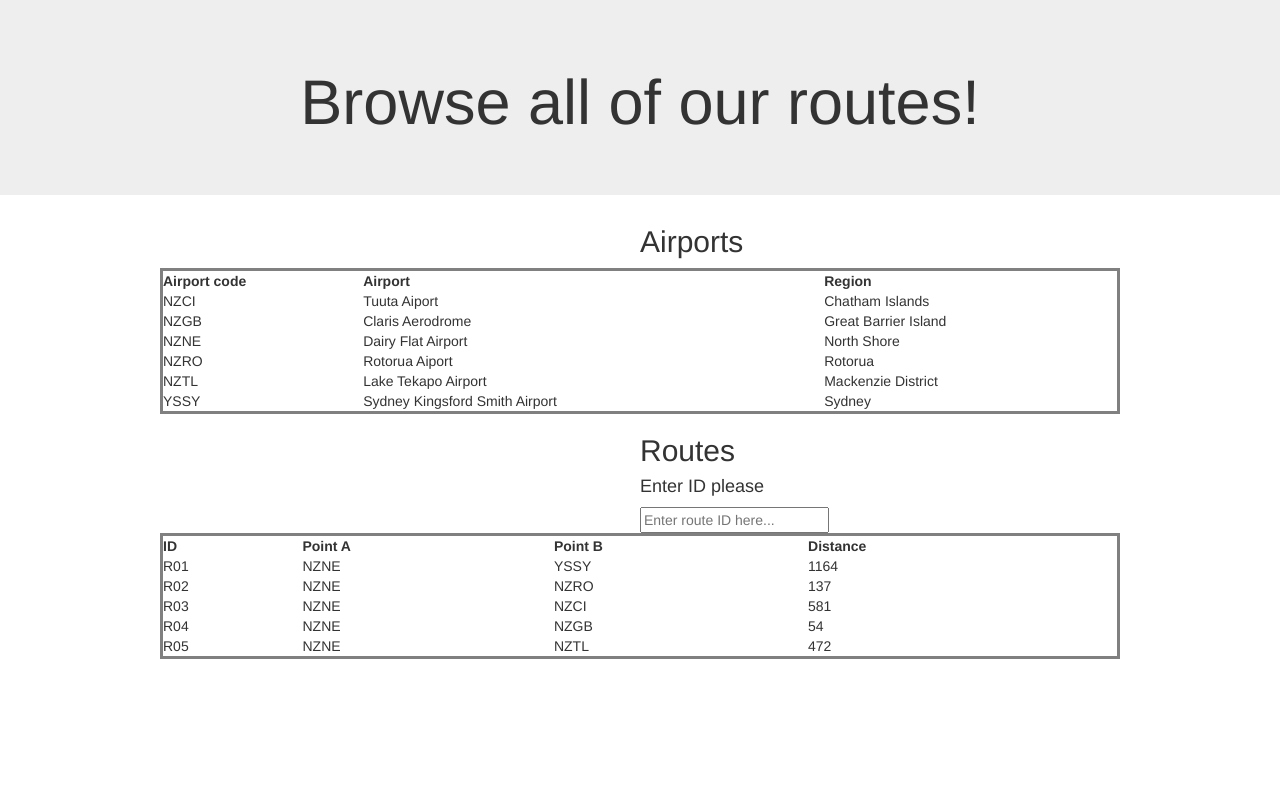
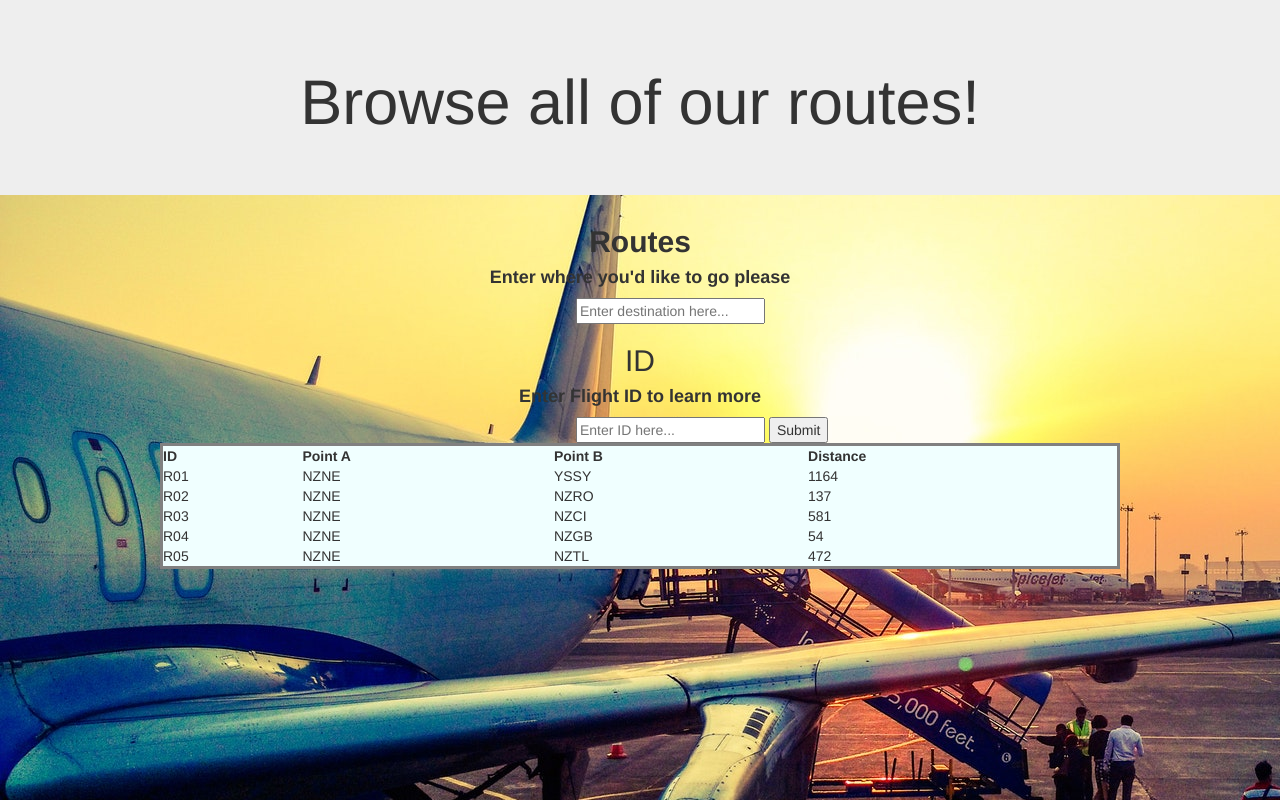
Before and after one commit to SarbjotS/Airplane, a PHP site: page /Browse.php in a window 1280 px wide. Run offline with PHP 8.4, Linux system fonts and the light colour scheme; data comes from the database, SQL or seed files in the repository.

Commit message:
Browse Nearly working
Changed CSS, filter by destination now. Need to add info for when user types in ID

```diff
--- a/Browse.php
+++ b/Browse.php
@@ -6,14 +6,9 @@ $connect = mysqli_connect($hostname, $username, $password, "airline");
 $query = "SELECT * FROM destinations";
 $AirportInformation = "";
 $route = "";
+$x = 0;
+$TestArray = 0;
 
-$temp = $temp1 = mysqli_query($connect, $query);
-
-
-while($tb1 = mysqli_fetch_array($temp1))
-{
-    $AirportInformation = $AirportInformation."<tr><td>$tb1[0]</td><td>$tb1[1]</td><td>$tb1[2]</td></tr>";
-}
 $query = "SELECT * FROM routes";
 $temp = $temp1 = mysqli_query($connect, $query);
 
@@ -35,58 +30,44 @@ $temp -> close();
     <script src="https://ajax.googleapis.com/ajax/libs/jquery/3.5.1/jquery.min.js"></script>
     <script src="https://maxcdn.bootstrapcdn.com/bootstrap/3.4.1/js/bootstrap.min.js"></script>
     <link rel="stylesheet" href="StyleSheet.css">
+    <script src="SearchFunction.js" ></script>
+    <script src="BrowseInformation.js" ></script>
+
     <title>Browse!</title>
 </head>
-<body>
+<body id="BrowseImage">
 <div class="jumbotron text-center">
     <h1>Browse all of our routes!</h1>
 </div>
-<h2>Airports</h2>
-<table style="width:75%" align="center">
-    <tr>
-        <th>Airport code</th>
-        <th>Airport</th>
-        <th>Region</th>
-    </tr>
-    <?php
-            echo $AirportInformation;  ?>
 
-</table>
+<h2 class="A"><strong>Routes</strong></h2> <!--Can't use div tags, mess up css-->
+<h4 class="A"><strong>Enter where you'd like to go please</strong></h4>
+<input type="text" id="searchRoute"  style="margin-left: 45%"
+        onkeyup="SearchFunction(2)" placeholder="Enter destination here...">
 
-<h2>Routes</h2>
-<h4>Enter ID please</h4>
-<input type="text" id="searchData" onkeyup="SearchFunction()" placeholder="Enter route ID here...">
+<h2 class="A">ID</h2>
+<h4 class="A"><strong>Enter Flight ID to learn more</strong></h4>
+<input type="text" id="TakeThis" style="margin-left: 45%"
+       placeholder="Enter ID here...">
+<button  type="button" onclick="BrowseInformation()"> Submit </button>
+
+
 <table style="width:75%" align="center" id="RoutesTable">
     <tr>
         <th>ID</th>
         <th>Point A</th>
         <th>Point B</th>
         <th>Distance</th>
+
     </tr>
     <?php
-    echo $route;  ?>
+    print_r($route)
+    ?>
+
 </table>
-<script>
-    function SearchFunction() {
-        var input, filter, RouteTable, tr, td, txtValue;
-        input = document.getElementById("searchData");
-        filter = input.value.toUpperCase();
-        RouteTable = document.getElementById("RoutesTable");
-        tr = RouteTable.getElementsByTagName("tr");
 
-        for (let i = 0; i < tr.length; i++) {
-            td = tr[i].getElementsByTagName("td")[0];
-            if (td) {
-                txtValue = td.textContent || td.innerText;
-                if (txtValue.toUpperCase().indexOf(filter) > -1) {
-                    tr[i].style.display = "";
-                } else {
-                    tr[i].style.display = "none";
-                }
-            }
-        }
-    }
-</script>
+<!-- New input button that shows flight details -->
+
 
 </body>
 </html>
--- /dev/null
+++ b/BrowseInformation.js
@@ -0,0 +1,6 @@
+function BrowseInformation(){
+   let a = document.getElementById("TakeThis").value;
+
+    //POP UP MENU THAT SHOWS FLIGHT ID ORIGIN, DESTINATION AND DISTANCE
+
+}
--- /dev/null
+++ b/SearchFunction.js
@@ -0,0 +1,22 @@
+function SearchFunction(a, b) {
+    var input, filter, RouteTable, tr, td, txtValue;
+    input = document.getElementById("searchRoute");
+    filter = input.value.toUpperCase();
+    RouteTable = document.getElementById("RoutesTable");
+    tr = RouteTable.getElementsByTagName("tr");
+    //var th = document.getElementById("ID"); //Testing, delete later
+   // alert(th);
+
+    for (let i = 0; i < tr.length; i++) {
+        td = tr[i].getElementsByTagName("td")[a]; //Match it with Point B or ID
+        if (td) {
+            txtValue = td.textContent || td.innerText;
+            if (txtValue.toUpperCase().indexOf(filter) > -1) { //Don't change -1
+                tr[i].style.display = "";
+            } else {
+                tr[i].style.display = "none";
+            }
+        }
+    }
+
+}
--- a/StyleSheet.css
+++ b/StyleSheet.css
@@ -4,17 +4,24 @@ h3{
     font-size: 36px;
 
 }
-h4{
-    margin-left: 50%;
+
+#R4{
+    margin-left: 15%;
 }
-h2{
-    margin-left: 50%;
-}
+#R1{
+    margin-left: 25%;
 
-input{
-    margin-left: 50%;
 }
 
 table{
     border-style: solid;
+    background-color: azure;
 }
+.A{
+    display: flex;
+    justify-content: space-around;
+}
+
+#BrowseImage{
+    background-image: url("pexels-anugrah-lohiya-723240.jpg");
+}
```
Also changed, not shown: Book.php (added, +44 -0 lines), pexels-anugrah-lohiya-723240.jpg (added).
